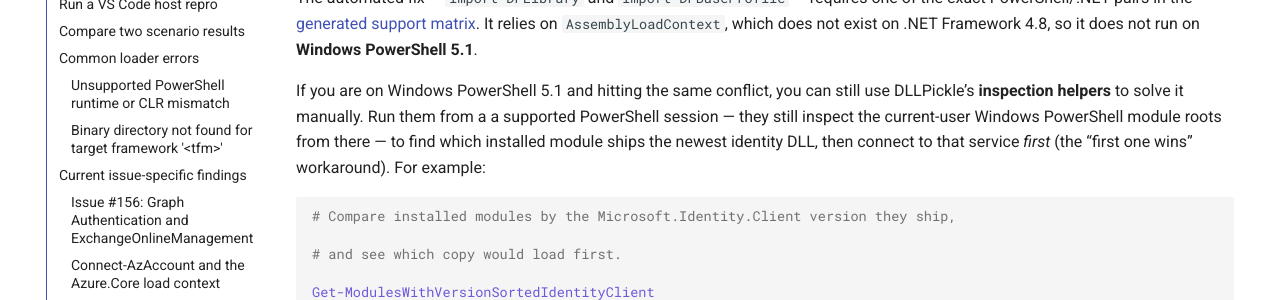
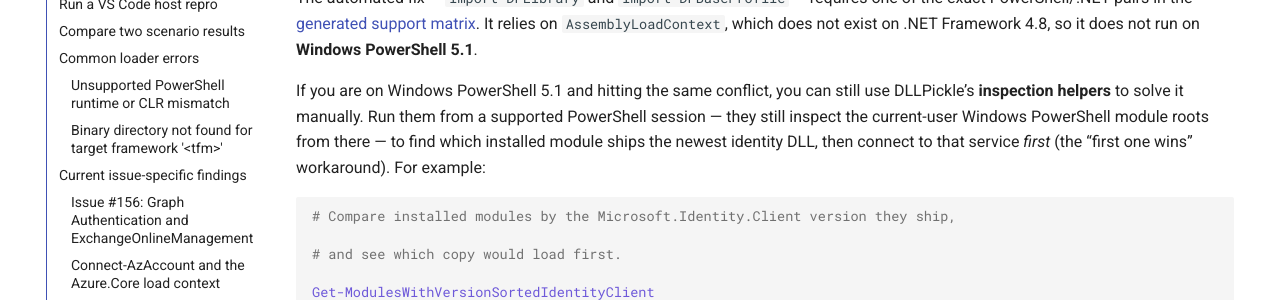
Before and after one commit to SamErde/DLLPickle, an MkDocs documentation site: the page built from docs/Troubleshooting.md, in a window 1280 px wide and 900 px high. Shown: the part 413-713 px from the top of the window. Built offline with MkDocs 1.6.1 and Material for MkDocs 9.7.7, drawn with Linux system fonts in a browser that asks for light colours; comment, search, counter and statistics services are not loaded.

```diff
--- a/docs/Troubleshooting.md
+++ b/docs/Troubleshooting.md
@@ -28,7 +28,7 @@ run on **Windows PowerShell 5.1**.
 
 If you are on Windows PowerShell 5.1 and hitting the same conflict, you can still
 use DLLPickle's **inspection helpers** to solve it manually. Run them from a
-a supported PowerShell session — they still inspect the current-user Windows PowerShell
+supported PowerShell session — they still inspect the current-user Windows PowerShell
 module roots from there — to find which installed module ships the newest
 identity DLL, then connect to that service *first* (the "first one wins"
 workaround). For example:
```
